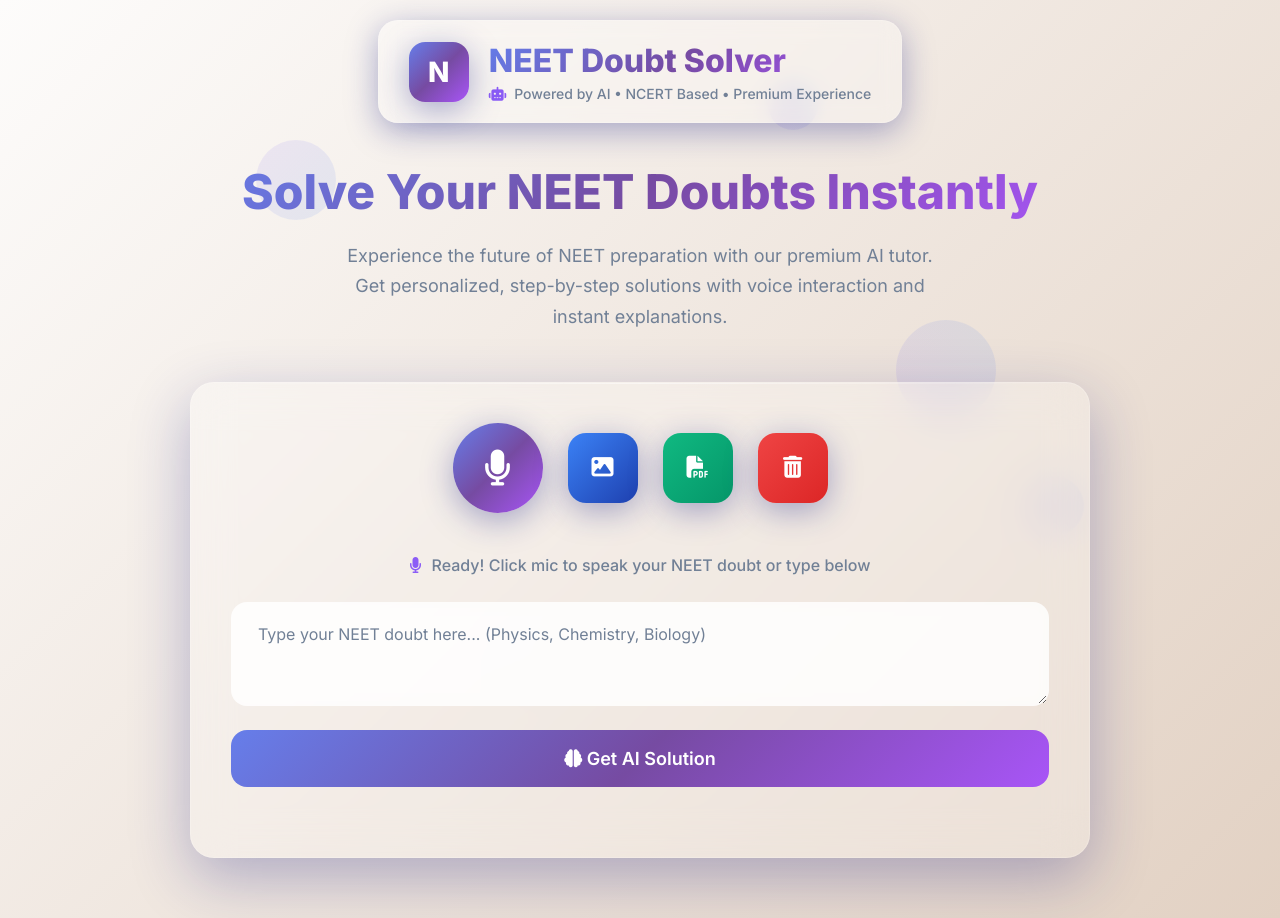
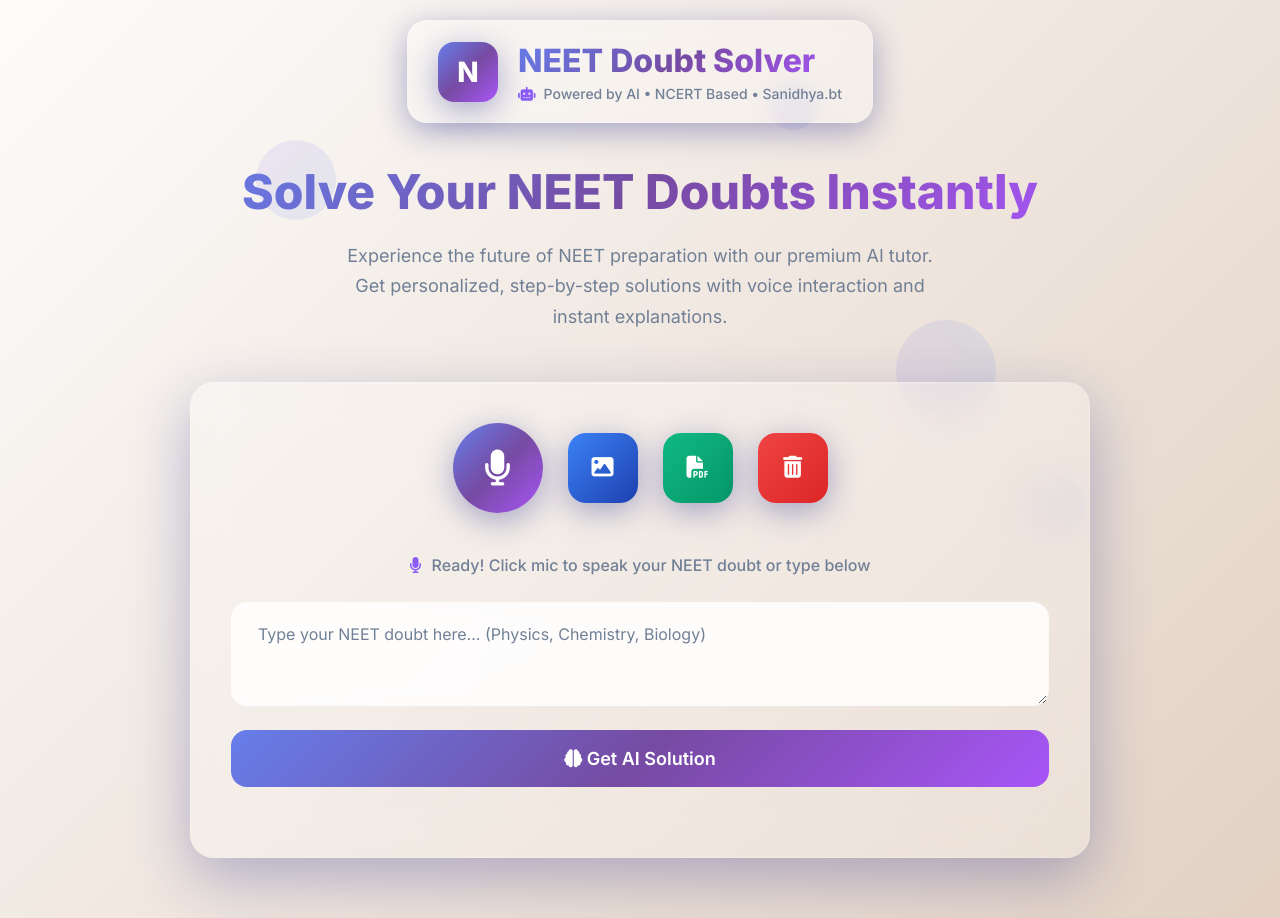
Before and after one commit to iamsanidhya720-lang/aidoubt, a plain HTML site: page index.html in a window 1280 px wide. Drawn offline with Linux system fonts and the light colour scheme.

Commit message:
Update index.html

```diff
--- a/index.html
+++ b/index.html
@@ -717,7 +717,7 @@
             <div class="title">NEET Doubt Solver</div>
             <div class="subtitle">
                 <i class="fas fa-robot"></i>
-                Powered by AI • NCERT Based • Premium Experience
+                Powered by AI • NCERT Based • Sanidhya.bt
             </div>
         </div>
     </div>
@@ -1461,4 +1461,5 @@ Question: ${question}`;
         });
     </script>
 </body>
+
 </html>
```
